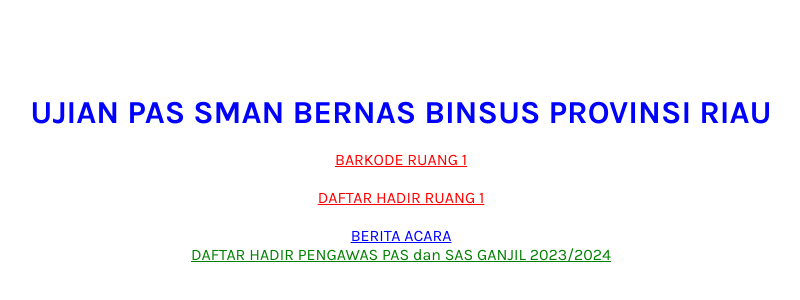
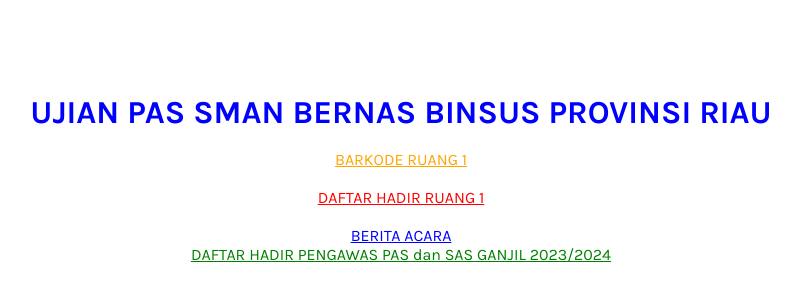
Before and after one commit to suheri99/WEBSITE5, a plain HTML site: page index.html in a window 1280 px wide. Shown: the part 152-452 px from the top of the page, without its empty margins (239-1039 px from the left). Drawn offline with Linux system fonts and the light colour scheme.

Commit message:
Update index.html

```diff
--- a/index.html
+++ b/index.html
@@ -20,7 +20,7 @@
 
    <br>
   <div style="text-align: center;">
-    <a href="https://suheri99.github.io/BARCODEKELAS-X/" style="color: red;">BARKODE RUANG 1</a>
+    <a href="https://suheri99.github.io/BARCODEKELAS-X/" style="color: orange;">BARKODE RUANG 1</a>
   </div>
 
   <br>
```
